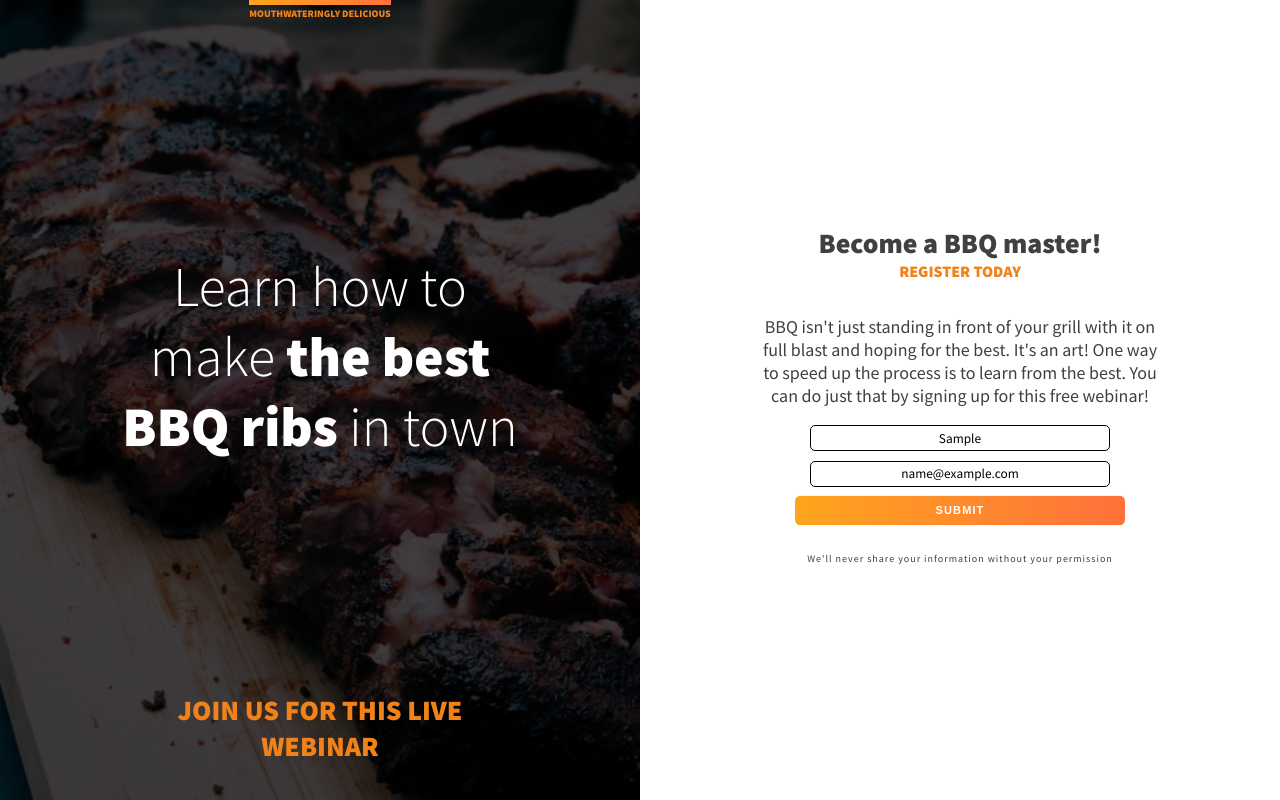
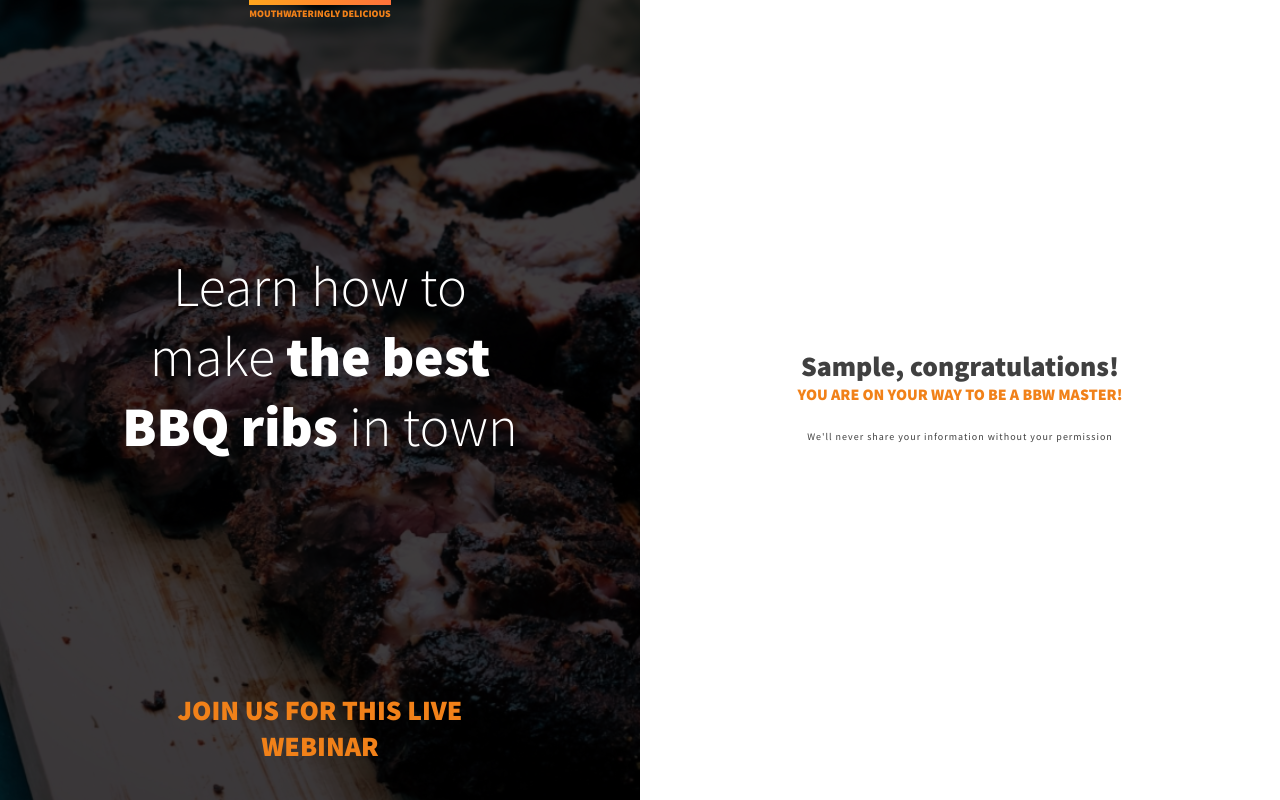
Before and after one commit to MalbonaGenio/BBQ-splash-page, a plain HTML site: page index.html in a window 1280 px wide. Both pictures are taken after typing "Sample", "name@example.com" into the empty fields and a click on the button "SUBMIT". Drawn offline with Linux system fonts and the light colour scheme.

Commit message:
Updated the form with a script to gather the info of the form with js using FormData and then once we submit we update the Main content div with the username and a message to confirm their registration.

```diff
--- a/index.html
+++ b/index.html
@@ -13,20 +13,20 @@
 			<p class="top-page-text">Mouthwateringly delicious</p>
 		</div>
 
-		<div class="main-content">
+		<div id="Main-Content" class="main-content">
 			<h2>Become a BBQ master!</h2>
 			<p>REGISTER TODAY</p>
 			<p>BBQ isn't just standing in front of your grill with it on full blast and hoping for the best. It's an art! One way to speed up the process is to learn from the best. You can do just that by signing up for this free webinar!</p>
 
-			<form class="register-form" action="#" method="post">
-				<input type="text" placeholder="full name" required>
-				<input type="text" placeholder="email" required>
-				<button class="btn" type="button" type="submit">Submit</button>
+			<form id="Email-Collector" class="register-form" action="#" method="POST">
+				<input name="fullName" type="text" placeholder="full name" required>
+				<input name="email" type="text" placeholder="email" required>
+				<button class="btn" type="submit">Submit</button>
 			</form>
 
 			<p class="fine-print">We'll never share your information without your permission</p>
+		</div>
 
-		</div>
+		<script src="script.js"></script>
 	</body>
-
 </html>
--- a/script.js
+++ b/script.js
@@ -0,0 +1,20 @@
+let emailCollectorData = document.getElementById("Email-Collector")
+
+console.log(emailCollectorData)
+emailCollectorData.addEventListener("submit", event => {
+	event.preventDefault()
+
+	let formData = new FormData(event.target)
+	let userFirstName = formData.get('fullName')
+	let userEmailAddress = formData.get('email')
+	console.log(userFirstName, userEmailAddress)
+
+	let updateHtml = `
+		<h2>${userFirstName}, congratulations!</h2>
+		<p>You are on your way to be a BBW master!</p>
+		<p class="fine-print">We'll never share your information without your permission</p>
+	`
+
+	let updateHtmlContainer = document.getElementById("Main-Content")
+	updateHtmlContainer.innerHTML = updateHtml
+})
```
